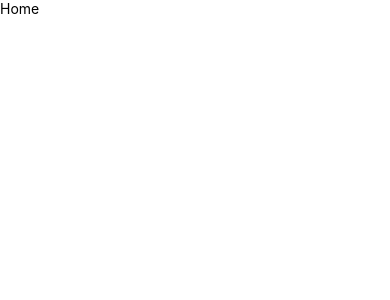
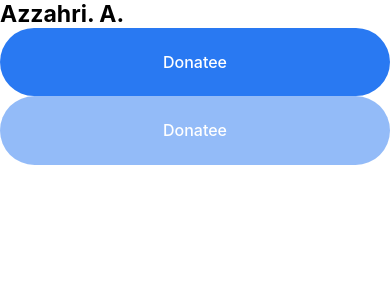
Before and after one commit to likemoses2025/donation-app, a React Native app: screen / in a window 390 px wide. Shown: the top 300 px of the page. Built offline with nearby package versions, Linux system fonts and the light colour scheme.

Commit message:
Create Header,Button Component & styling

```diff
--- /dev/null
+++ b/components/Button/Button.js
@@ -0,0 +1,28 @@
+import PropTypes from 'prop-types';
+import React from 'react';
+import {Pressable, Text} from 'react-native';
+import style from './style';
+
+const Button = props => {
+  return (
+    <Pressable
+      onPress={() => props.onPress()}
+      style={[style.button, props.isDisabled && style.disabled]}
+      disabled={props.isDisabled}>
+      <Text style={style.title}>{props.title}</Text>
+    </Pressable>
+  );
+};
+
+Button.default = {
+  isDisabled: false,
+  onPress: () => {},
+};
+
+Button.propTypes = {
+  title: PropTypes.string.isRequired,
+  isDisabled: PropTypes.bool,
+  onPress: PropTypes.func,
+};
+
+export default Button;
--- /dev/null
+++ b/components/Button/style.js
@@ -0,0 +1,26 @@
+import {StyleSheet} from 'react-native';
+import {
+  horizontalScale,
+  scaleFontSize,
+  verticalScale,
+} from '../../assets/styles/scaling';
+
+const style = StyleSheet.create({
+  button: {
+    backgroundColor: '#2979F2',
+    justifyContent: 'center',
+    height: verticalScale(55),
+    borderRadius: horizontalScale(50),
+  },
+  disabled: {opacity: 0.5},
+  title: {
+    fontFamily: 'Inter',
+    fontWeight: '500',
+    color: '#ffffff',
+    fontSize: scaleFontSize(16),
+    lineHeight: scaleFontSize(19),
+    textAlign: 'center',
+  },
+});
+
+export default style;
--- /dev/null
+++ b/components/Header/Header.js
@@ -0,0 +1,37 @@
+import {View, Text} from 'react-native';
+import React from 'react';
+import PropTypes from 'prop-types';
+import style from './style';
+
+const Header = props => {
+  const styleToApply = () => {
+    switch (props.type) {
+      case 1:
+        return style.title1;
+      case 2:
+        return style.title2;
+      case 3:
+        return style.title3;
+      default:
+        return style.title1;
+    }
+  };
+
+  return (
+    <View>
+      <Text style={styleToApply()}>{props.title}</Text>
+    </View>
+  );
+};
+
+Header.defaultProps = {
+  title: '',
+  type: 1,
+};
+
+Header.propTypes = {
+  title: PropTypes.string,
+  type: PropTypes.number,
+};
+
+export default Header;
--- /dev/null
+++ b/components/Header/style.js
@@ -0,0 +1,28 @@
+import {StyleSheet} from 'react-native';
+import {scaleFontSize} from '../../assets/styles/scaling';
+
+const style = StyleSheet.create({
+  title1: {
+    fontFamily: 'Inter',
+    color: 'black',
+    fontSize: scaleFontSize(24),
+    lineHeight: scaleFontSize(29),
+    fontWeight: '700',
+  },
+  title2: {
+    fontFamily: 'Inter',
+    color: 'black',
+    fontSize: scaleFontSize(18),
+    lineHeight: scaleFontSize(19),
+    fontWeight: '700',
+  },
+  title3: {
+    fontFamily: 'Inter',
+    color: 'black',
+    fontSize: scaleFontSize(16),
+    lineHeight: scaleFontSize(17),
+    fontWeight: '700',
+  },
+});
+
+export default style;
--- a/package.json
+++ b/package.json
@@ -13,6 +13,7 @@
     "@react-native-masked-view/masked-view": "^0.2.9",
     "@react-navigation/native": "^6.1.7",
     "@react-navigation/stack": "^6.3.17",
+    "prop-types": "^15.8.1",
     "react": "18.2.0",
     "react-native": "0.72.3",
     "react-native-device-info": "^10.8.0",
--- a/screens/Home/Home.js
+++ b/screens/Home/Home.js
@@ -3,11 +3,19 @@
 
 import globalStyles from '../../assets/styles/globalStyle';
 import style from './style';
+import Header from '../../components/Header/Header';
+import Button from '../../components/Button/Button';
 
 const Home = () => {
   return (
     <SafeAreaView style={[globalStyles.backgroundWhite, globalStyles.flex]}>
-      <Text>Home</Text>
+      <Header title={'Azzahri. A.'} type={1} />
+      <Button
+        title={'Donatee'}
+        isDisabled={false}
+        onPress={() => console.log('OnPress Me!!')}
+      />
+      <Button title={'Donatee'} isDisabled={true} />
     </SafeAreaView>
   );
 };
```
Also changed, not shown: 1 other file (tests, documents, lock files or other folders).
